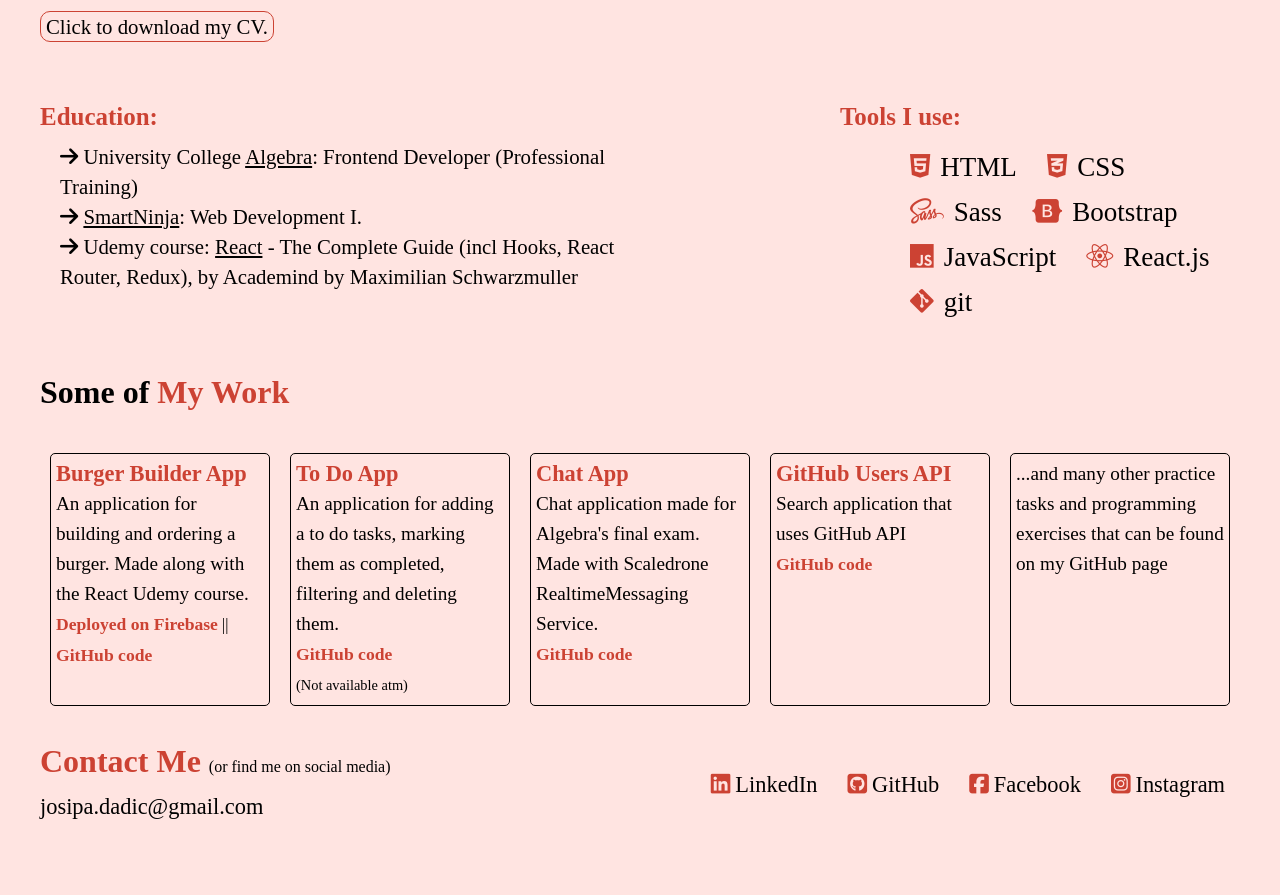
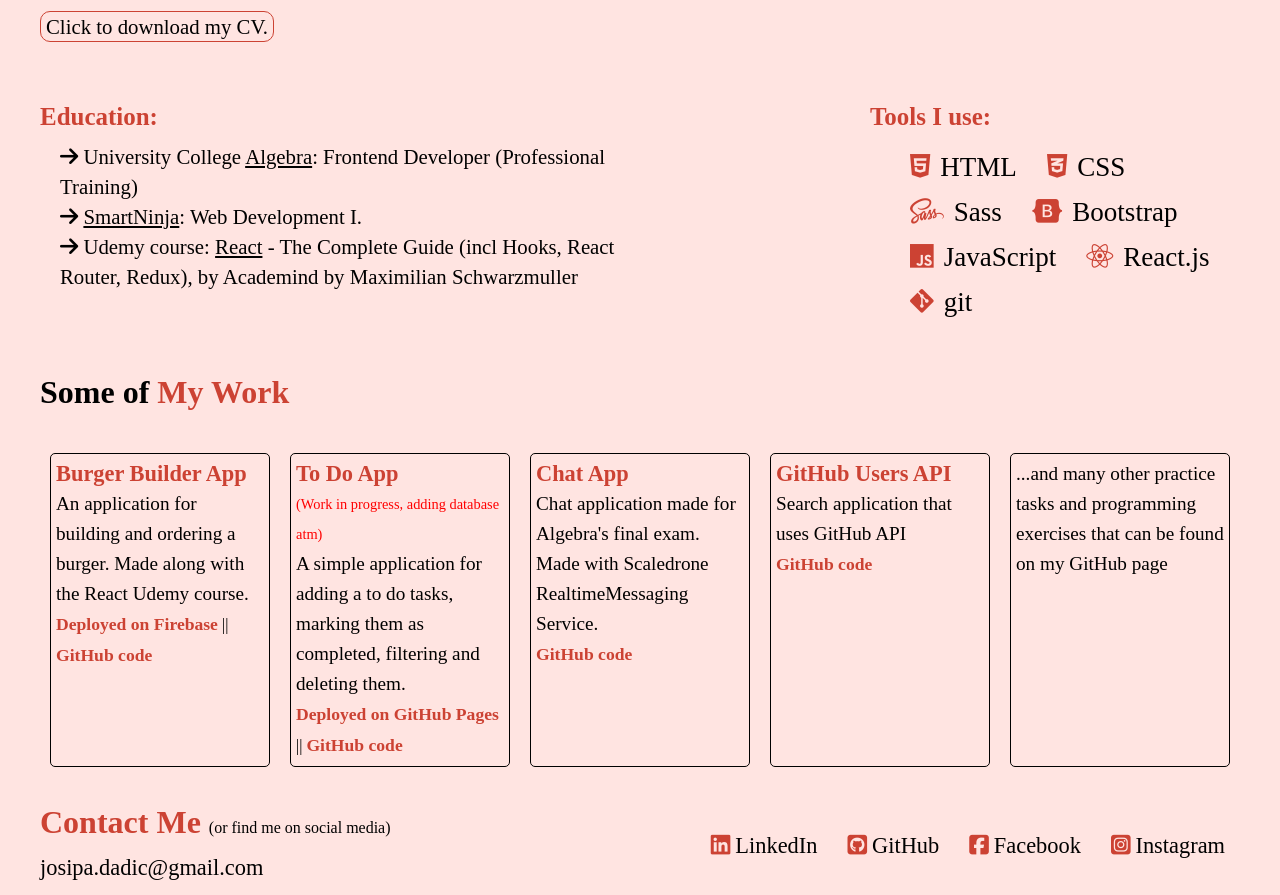
Before and after one commit to jo-dadic/portfolio_page, a website: page index.html in a window 1280 px wide. Shown: the part 1072-1967 px from the top of the page. Before the commit the page ends 1906 px from the top, so only its background shows below. Drawn offline with Linux system fonts and the light colour scheme; a web font is replaced by a local one.

Commit message:
work updated

```diff
--- a/css/main.css
+++ b/css/main.css
@@ -314,7 +314,7 @@
 
 .tools h5 {
   align-self: flex-start;
-  padding-left: 200px;
+  padding-left: 230px;
 }
 
 .tools ul {
@@ -387,12 +387,17 @@
   opacity: 0.5;
 }
 
-.box .unavailable:hover {
+/* .box .unavailable:hover {
   cursor: not-allowed;
 }
 
 .box .not {
   font-size: 0.9em;
+} */
+
+.box .working {
+  font-size: 0.9em;
+  color: red;
 }
 
 /* ---------------------Footer------------------------ */
--- a/index.html
+++ b/index.html
@@ -137,12 +137,18 @@
             </div>
             <div class="box work2">
               <h5>To Do App</h5>
+              <p class="working">(Work in progress, adding database atm)</p>
               <p>
-                An application for adding a to do tasks, marking them as
+                A simple application for adding a to do tasks, marking them as
                 completed, filtering and deleting them.
               </p>
-              <a class="unavailable" target="_blank">GitHub code</a>
-              <p class="not">(Not available atm)</p>
+              <a href="https://jo-dadic.github.io/to_do_app/" target="_blank"
+                >Deployed on GitHub Pages</a
+              >
+              ||
+              <a href="https://github.com/jo-dadic/to_do_app" target="_blank"
+                >GitHub code</a
+              >
             </div>
             <div class="box work3">
               <h5>Chat App</h5>
```
